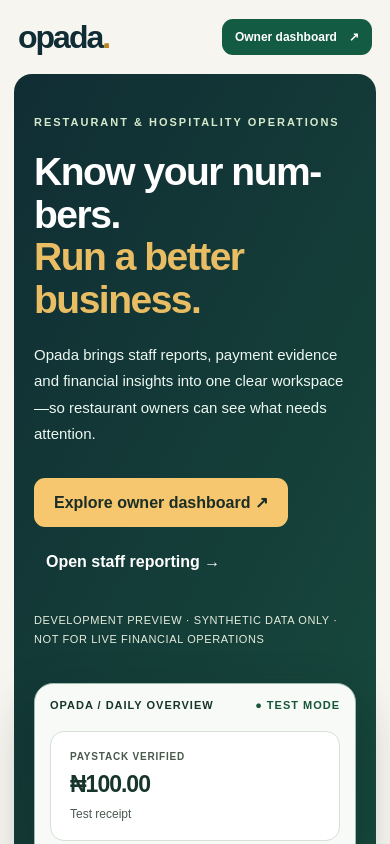
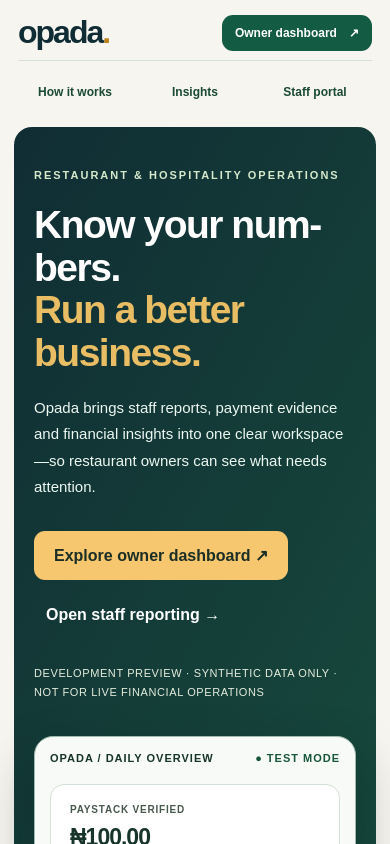
Before and after one commit to stephenrabbi/opada, a Next.js app: page / in a window 390 px wide. Shown: the top 844 px of the page. Built offline with nearby package versions, Linux system fonts and the light colour scheme.

Commit message:
Keep homepage navigation accessible on phones instead of hiding it

```diff
--- a/app/opada-ui.css
+++ b/app/opada-ui.css
@@ -196,3 +196,12 @@
 @media(min-width:1100px){.opada-staff-mobile-nav{display:none}}
 @media(max-width:540px){.opada-staff-mobile-nav{gap:3px}.opada-staff-mobile-nav a{padding:10px 9px;flex:1;justify-content:center;white-space:nowrap;font-size:12px}.opada-home-hero h1{overflow-wrap:normal;hyphens:auto}}
 @media(prefers-reduced-motion:reduce){.opada-home a,.opada-staff button,.opada-owner button{transition:none!important}}
+
+/* Final homepage mobile access: keep portal links available on all devices */
+@media(max-width:620px){
+ .opada-home-nav{display:grid;grid-template-columns:1fr auto;row-gap:9px}
+ .opada-home-nav nav{grid-column:1/-1;grid-row:2;display:flex!important;gap:6px;justify-content:space-between;border-top:1px solid #d7e0d7;padding-top:10px}
+ .opada-home-nav nav a{display:inline-flex;justify-content:center;align-items:center;text-align:center;min-height:42px;flex:1;font-size:12px;padding:6px 4px;border-radius:7px;color:#1a4935!important}
+ .opada-home-nav nav a:focus-visible{outline:3px solid #975e04}
+ .opada-home-hero{margin-top:0}
+}
```
